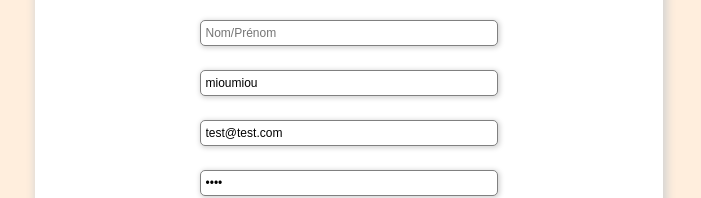
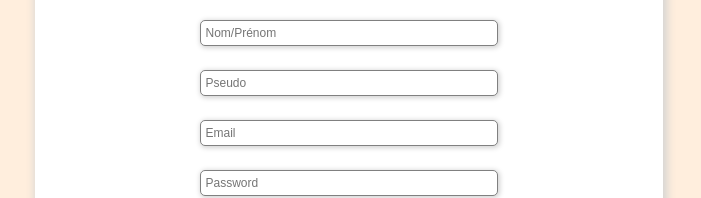
Before and after one commit to Hiloul/chatMatch1, a Vue app: page /createAccount in a window 1280 px wide. Shown: the part 340-538 px from the top of the page, without its empty margins (291-992 px from the left). Built offline with nearby package versions, Linux system fonts and the light colour scheme.

Commit message:
ouloulou

```diff
--- a/src/views/CreateAccountView.vue
+++ b/src/views/CreateAccountView.vue
@@ -2,10 +2,10 @@
 export default {
   data() {
     return {
-      name: "coucouc",
-      pseudo: "mioumiou",
-      email: "test@test.com",
-      password: "test",
+      name: "",
+      pseudo: "",
+      email: "",
+      password: "",
       result: null,
       token: "",
     };
@@ -64,7 +64,7 @@ export default {
       <input
         type="email"
         id="emailInput"
-        placeholder="Mail"
+        placeholder="Email"
         v-model="email"
         required
       />
@@ -108,10 +108,6 @@ form {
   display: flex;
   flex-direction: row;
 }
-
-/* .input-container label {
-  padding: 5px;
-} */
 
 .input-container input {
   border: 1px solid grey;
```
